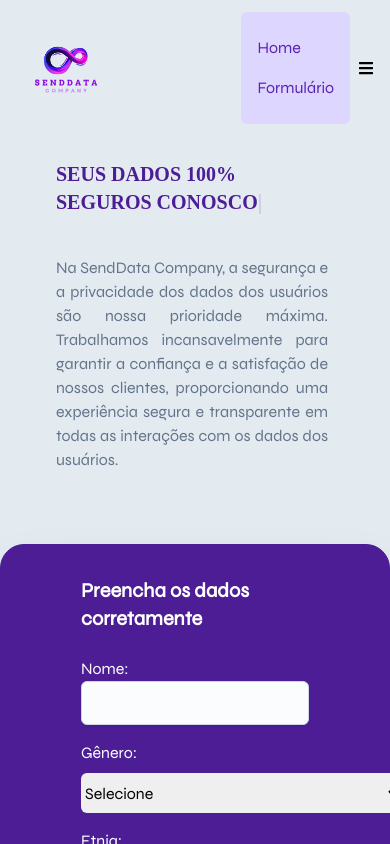
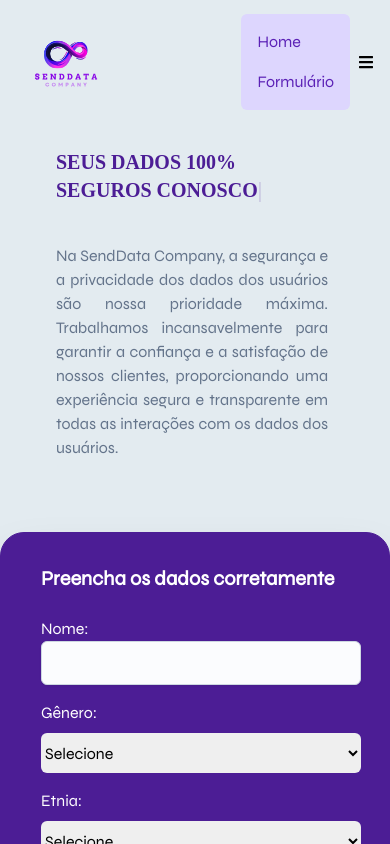
Before and after one commit to Andresa-Alves-Ribeiro/best-space-challenge, a Next.js app: page / in a window 390 px wide. Both pictures are taken after a click on the button 366 px from the left and 62 px from the top of the page. Shown: the top 844 px of the page. Built offline with nearby package versions, Linux system fonts and the light colour scheme.

Commit message:
chore: ajustando ultimos layouts

```diff
--- a/src/components/Form/form.tsx
+++ b/src/components/Form/form.tsx
@@ -96,15 +96,15 @@ export default function Form() {
         <div className="mt-96 max-md:mt-14 w-full mb-24 flex justify-center items-center" id='formulario'>
             <div className="w-full max-w-7xl">
                 <div className='flex flex-row max-md:flex-col'>
-                    <div className="w-3/6 max-md:w-full bg-violet-900 shadow-2xl border border-violet-900 p-20 rounded-tl-3xl rounded-bl-3xl max-md:rounded-bl-none max-md:rounded-tr-3xl" style={{ maxHeight: '580px' }}>
+                    <div className="w-3/6 max-md:w-full bg-violet-900 shadow-2xl border border-violet-900 p-20 max-md:p-10 max-md:pt-20 rounded-tl-3xl rounded-bl-3xl max-md:rounded-bl-none max-md:rounded-tr-3xl" style={{ maxHeight: '580px' }}>
                         <h1 className='text-white text-xl pb-6 font-bold -mt-12'>Preencha os dados corretamente</h1>
-                        <div>
+                        <div className=''>
                             <label className='text-white'>Nome:</label>
                             <Input
                                 disabled={false}
                                 size="lg"
                                 variant="outlined"
-                                className="w-6/6"
+                                className="w-6/6 max-md:w-80"
                                 value={editedName}
                                 onChange={handleNameChange}
                             />
--- a/src/components/Header/header.tsx
+++ b/src/components/Header/header.tsx
@@ -24,7 +24,7 @@ const Header = () => {
                     <button onClick={toggleMenu}>
                         <FaBars />
                     </button>
-                    <div className={`md:hidden bg-violet-200 rounded-md p-4 ${showMenu ? 'block' : 'hidden'}`}>
+                    <div className={`md:hidden bg-violet-200 rounded-md px-4 py-2 ${showMenu ? 'block' : 'hidden'}`}>
                         <ul className="flex flex-col md:flex-row md:gap-6 md:mt-0">
                             <li className="py-2 md:py-0">
                                 <Link href='#hero' className="text-violet-800 hover:text-violet-500 hover:border-b-2 hover:border-violet-400">Home</Link>
```
Also changed, not shown: public/thumb.png (added).
